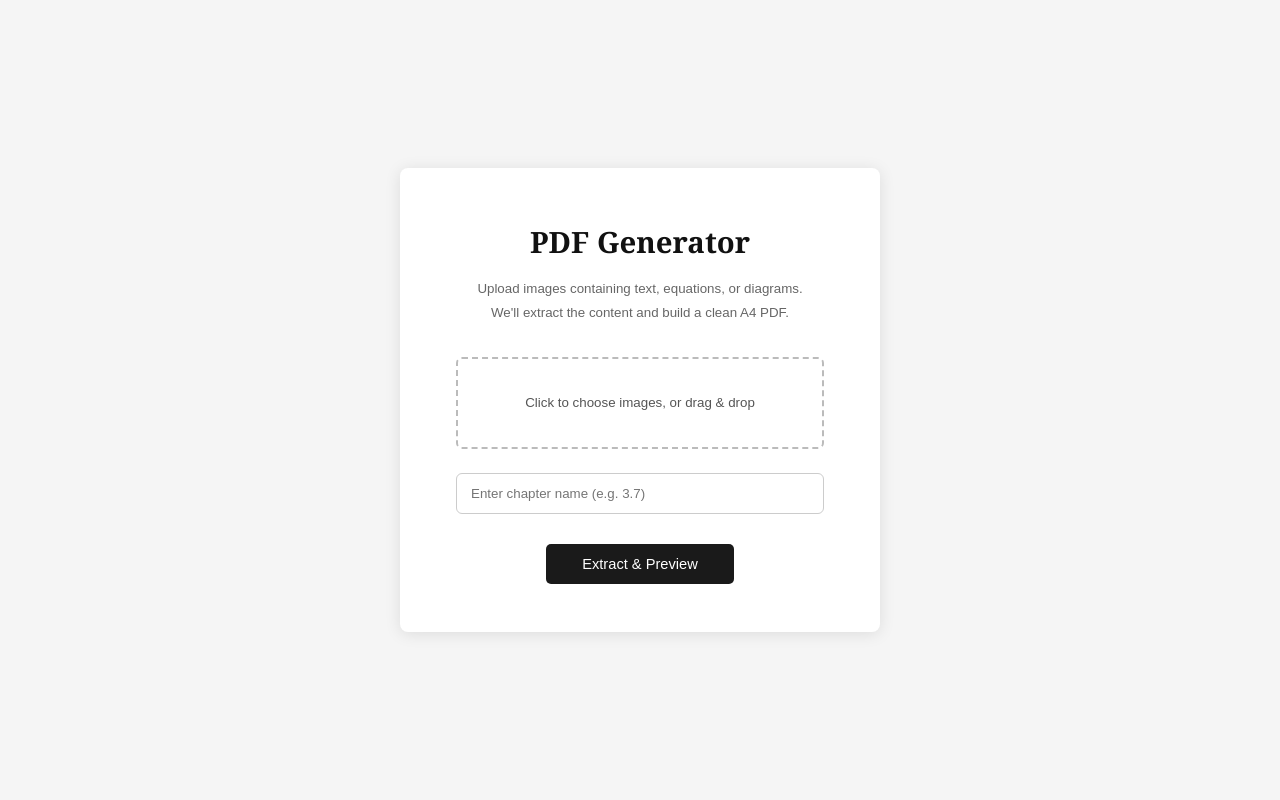
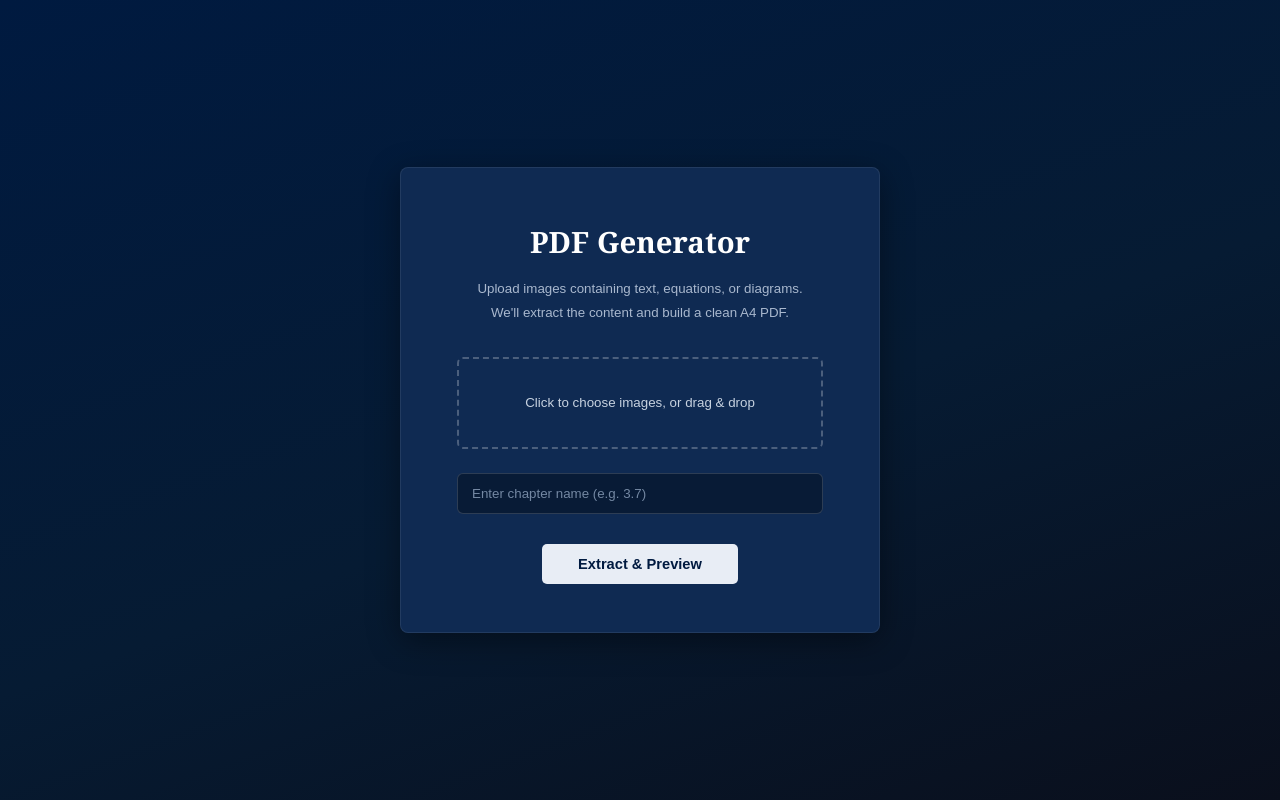
Before and after one commit to ripon1995/pdf-generator, a FastAPI app: page / in a window 1280 px wide. Run offline with FastAPI, Linux system fonts and the light colour scheme; parts of the project's set-up code (start-up, migrations or seed data) failed here and were passed over.

Commit message:
feature-1: design

```diff
--- a/app/static/styles.css
+++ b/app/static/styles.css
@@ -19,12 +19,14 @@ body {
     display: flex;
     align-items: center;
     justify-content: center;
+    background: linear-gradient(160deg, #001A40 0%, #061B33 55%, #0A0F1C 100%);
 }
 
 .upload-card {
-    background: #fff;
+    background: #0F2A52;
+    border: 1px solid rgba(255,255,255,0.08);
     border-radius: 8px;
-    box-shadow: 0 2px 16px rgba(0,0,0,0.1);
+    box-shadow: 0 8px 32px rgba(0,0,0,0.4);
     padding: 48px 56px;
     width: 480px;
     text-align: center;
@@ -33,11 +35,11 @@ body {
 .upload-card h1 {
     font-size: 22pt;
     margin: 0 0 8px;
-    color: #111;
+    color: #fff;
 }
 
 .upload-card p {
-    color: #666;
+    color: #A9B8CE;
     margin: 0 0 32px;
     font-size: 10pt;
     font-family: sans-serif;
@@ -45,53 +47,59 @@ body {
 
 .file-input-label {
     display: block;
-    border: 2px dashed #bbb;
+    border: 2px dashed rgba(255,255,255,0.25);
     border-radius: 6px;
     padding: 32px 16px;
     cursor: pointer;
-    color: #555;
+    color: #C7D2E0;
     font-family: sans-serif;
     font-size: 10pt;
     transition: border-color 0.2s;
     margin-bottom: 24px;
 }
 
-.file-input-label:hover { border-color: #555; }
+.file-input-label:hover { border-color: rgba(255,255,255,0.5); }
 
 .file-input-label input { display: none; }
 
 .text-input {
     display: block;
     width: 100%;
-    border: 1px solid #ccc;
+    background: #081B36;
+    border: 1px solid rgba(255,255,255,0.15);
     border-radius: 6px;
     padding: 12px 14px;
     font-family: sans-serif;
     font-size: 10pt;
-    color: #333;
+    color: #E8EDF5;
     margin-bottom: 24px;
+}
+
+.text-input::placeholder {
+    color: #7488A3;
 }
 
 .text-input:focus {
     outline: none;
-    border-color: #555;
+    border-color: rgba(255,255,255,0.5);
 }
 
 .btn {
     display: inline-block;
-    background: #1a1a1a;
-    color: #fff;
+    background: #E8EDF5;
+    color: #001A40;
     border: none;
     border-radius: 5px;
     padding: 12px 36px;
     font-size: 11pt;
     font-family: sans-serif;
+    font-weight: 600;
     cursor: pointer;
     text-decoration: none;
     transition: background 0.2s;
 }
 
-.btn:hover { background: #333; }
+.btn:hover { background: #fff; }
 
 /* ── Preview page ── */
 .preview-bar {
```
